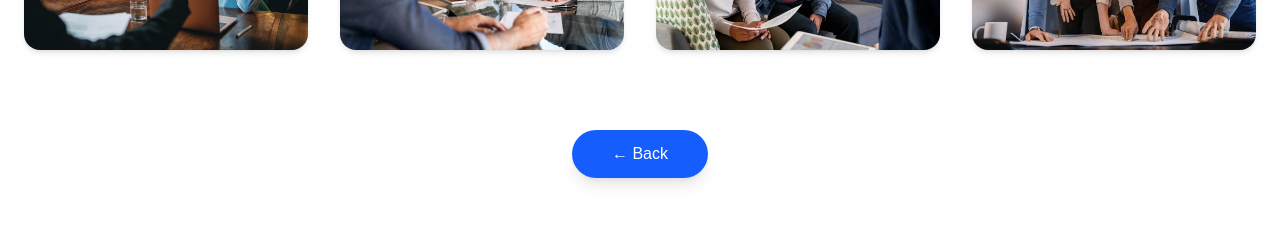
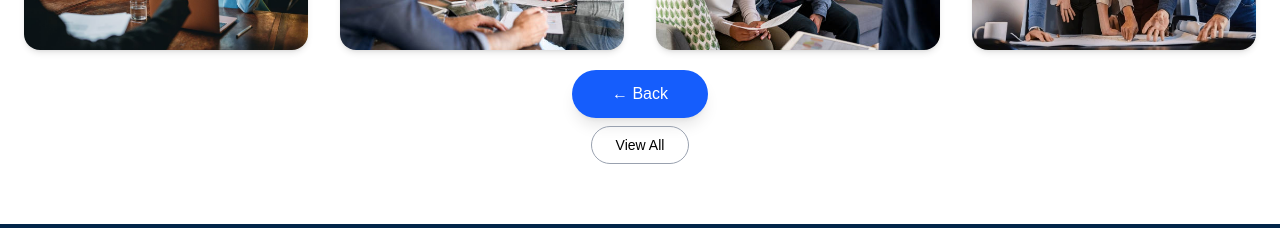
Before and after one commit to Nithuna1/my_behance, a Next.js app: page /clients/details in a window 1280 px wide. Shown: the part 1020-1248 px from the top of the page. Built offline with nearby package versions, Linux system fonts and the light colour scheme.

Commit message:
client_popup

```diff
--- a/app/clients/details/page.tsx
+++ b/app/clients/details/page.tsx
@@ -10,6 +10,7 @@ import { FiMail, FiX } from "react-icons/fi";
 
 
 export default function ClientsDetailsPage() {
+  const [showAllClients, setShowAllClients] = useState(false);
    const [fabOpen, setFabOpen] = useState(false);
    const [contactOpen, setContactOpen] = useState(false);
     const [activeClient, setActiveClient] = useState<null | {
@@ -208,7 +209,7 @@ export default function ClientsDetailsPage() {
     })()}
 
     {/* BACK BUTTON */}
-    <div className="flex justify-center mt-20">
+    <div className="flex justify-center mt-5">
       <Link
         href="/"
         className="
@@ -225,6 +226,26 @@ export default function ClientsDetailsPage() {
         ← Back
       </Link>
     </div>
+
+    {/* VIEW MORE CLIENTS BUTTON */}
+<div className="flex justify-center mt-2">
+  <button
+    onClick={() => setShowAllClients(true)}
+    className="
+      px-6 py-2
+      rounded-full
+      border border-gray-400
+      text-sm font-medium
+      text-black
+      hover:bg-black hover:text-white
+      transition
+    "
+  >
+    View All
+  </button>
+</div>
+
+
 
   </div>
 </section>
--- a/app/clients/page.tsx
+++ b/app/clients/page.tsx
@@ -11,6 +11,8 @@ import { FiMail, FiX } from "react-icons/fi";
 export default function ClientsPage() {
    const [fabOpen, setFabOpen] = useState(false);
    const [contactOpen, setContactOpen] = useState(false);
+   const [showAllClients, setShowAllClients] = useState(false);
+const [selectedClient, setSelectedClient] = useState<any>(null);
   return (
    <div
   className="
@@ -156,16 +158,16 @@ export default function ClientsPage() {
   <div className="max-w-6xl mx-auto px-6">
 
     {(() => {
-      const clients = [
-        { image: "/clients/client1.avif" },
-        { image: "/clients/client2.png" },
-        { image: "/clients/client10.webp" },
-        { image: "/clients/client9.jpg" },
-        { image: "/clients/client5.jpg" },
-        { image: "/clients/client6.jpg" },
-        { image: "/clients/client13.jpg" },
-        { image: "/clients/client12.webp" },
-      ];
+     const clients = [
+  { image: "/clients/client1.avif", review: "Very professional service." },
+  { image: "/clients/client2.png", review: "Excellent marketing results." },
+  { image: "/clients/client10.webp", review: "Highly recommended team." },
+  { image: "/clients/client9.jpg", review: "Creative and reliable." },
+  { image: "/clients/client5.jpg", review: "Delivered on time." },
+  { image: "/clients/client6.jpg", review: "Great communication." },
+  { image: "/clients/client13.jpg", review: "Amazing experience." },
+  { image: "/clients/client12.webp", review: "Top quality work." },
+];
 
       return (
        <div
```
